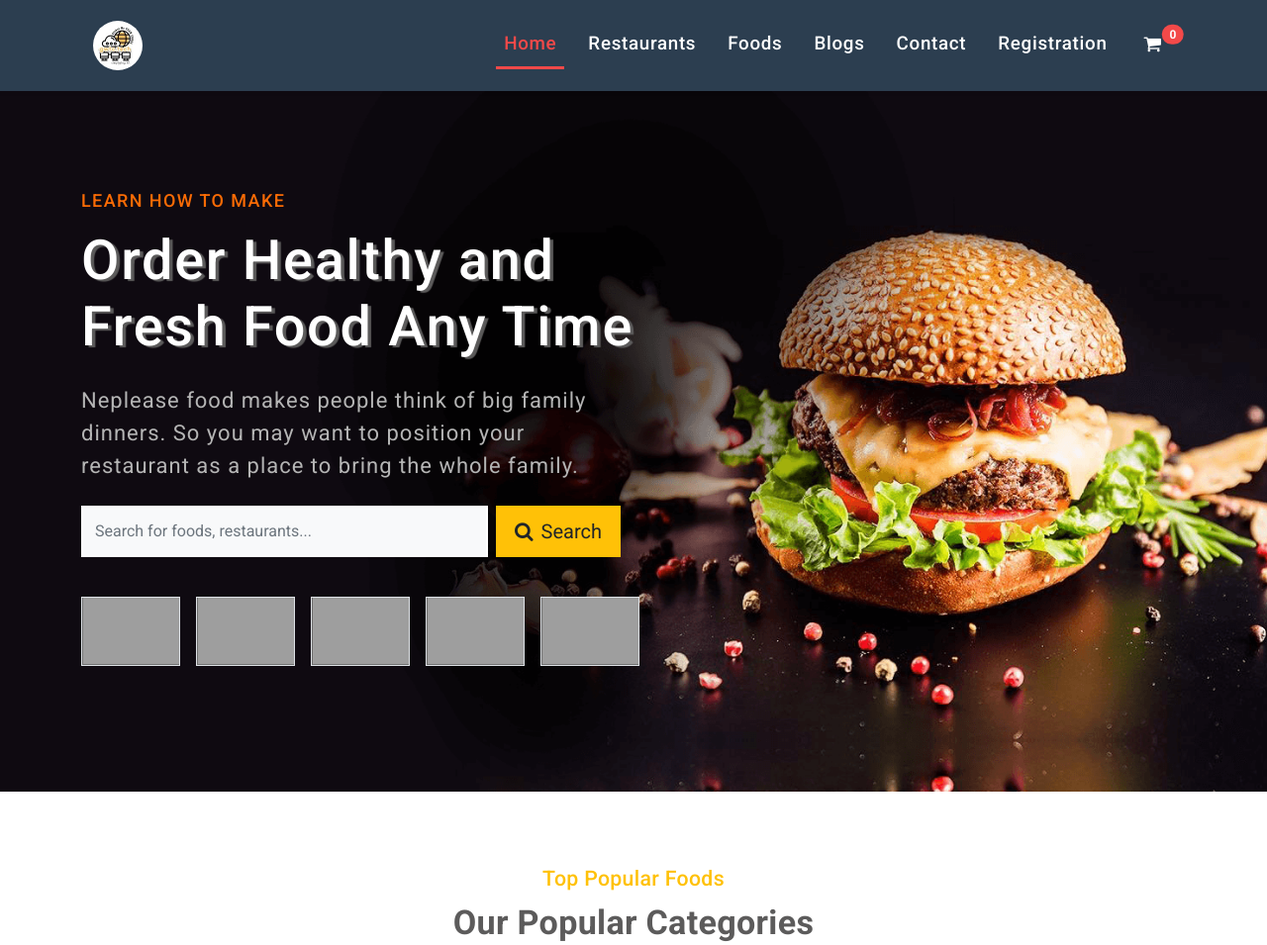
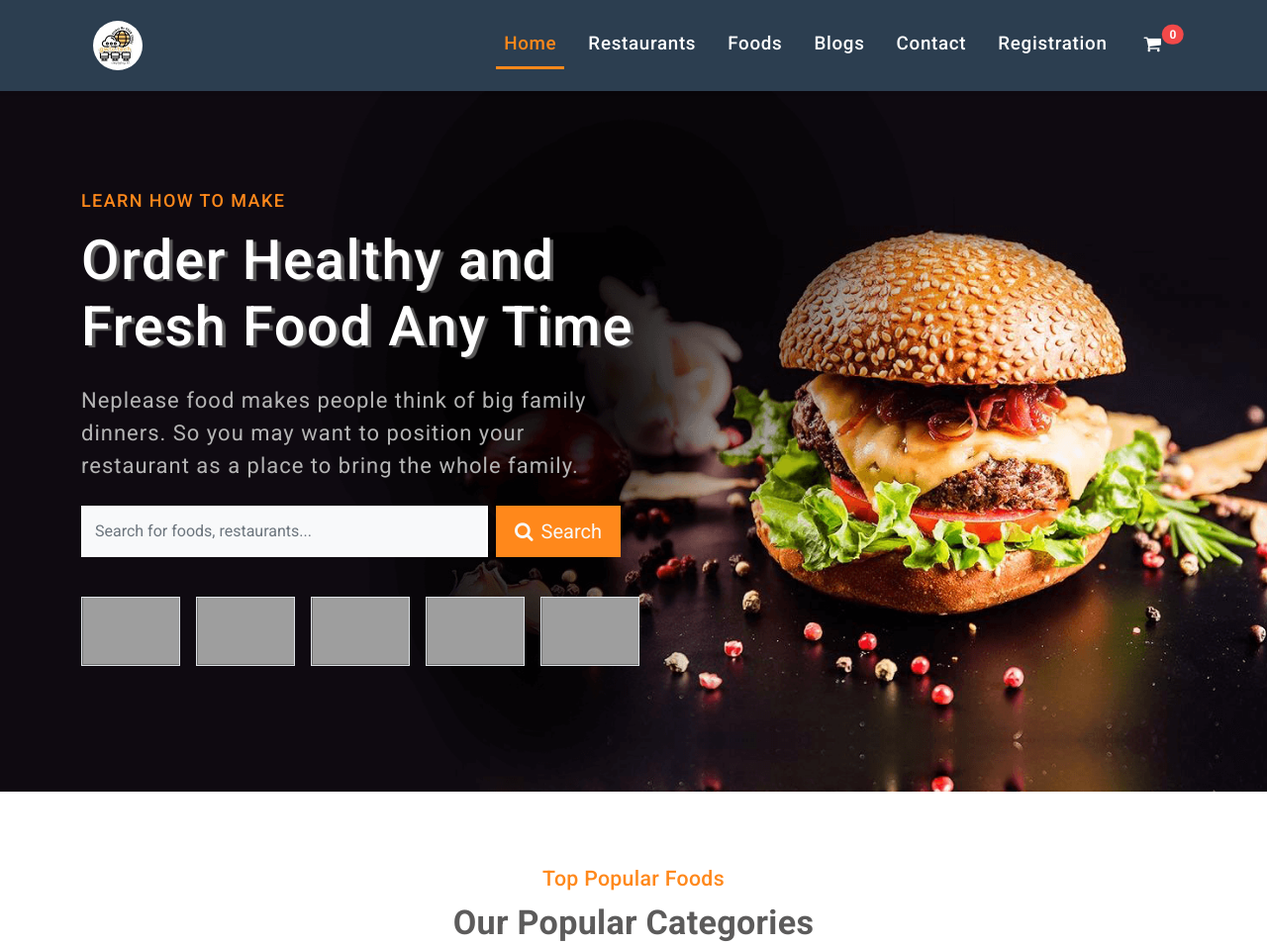
Before and after one commit to gokarna123-goku/multi_vendor_platform, a Django app: page / in a window 1280 px wide. Shown: the top 955 px of the page at 99% size. Run offline with Django 3.2, Linux system fonts and the light colour scheme; data comes from the database, SQL or seed files in the repository; both versions use the stored data as it was after the commit; some libraries are stand-ins or nearby versions; grey boxes are pictures that could not be loaded.

Commit message:
css modified

```diff
--- a/static/css/restaurant.css
+++ b/static/css/restaurant.css
@@ -103,13 +103,13 @@ ul{
 }
 
 .nav-item .active{
-    color: #f34949;
-    border-bottom: 3px solid #f34949;
+    color: #FF881B;
+    border-bottom: 3px solid #FF881B;
     /* width: 75%; */
 }
 
 .nav-item:hover .nav-link{
-    color: #f34949;
+    color: #FF881B;
     /* border-bottom: 3px solid #f34949;
     width: 75%; */
 }
@@ -173,12 +173,17 @@ ul{
 }
 
 .info{
-    color: #fa6b05;
+    color: #FF881B;
     /* color: #cccaca; */
     /* color: #8c8d8f; */
     font-size: 1.125rem;
     text-transform: uppercase;
     letter-spacing: 1.4px;
+}
+
+.search-box{
+    background: #FF881B;
+    border: 2px solid #FF881B;
 }
 
 .main-title{
@@ -214,12 +219,19 @@ ul{
     font-size: 1.333rem;
     font-weight: 500;
     letter-spacing: 0.3px;
+    color: #FF881B;
 }
 
 .big-title{
     font-size: 2.133rem;
     font-weight: 600;
     letter-spacing: 0.3px;
+}
+.text-warning{
+    color: #FF881B !important;
+}
+.underline-for-hr{
+    background: #FF881B;
 }
 
 .category-box{
--- a/templates/homepage/index.html
+++ b/templates/homepage/index.html
@@ -25,8 +25,8 @@
                                 <input type="text" class="form-control bg-transparent py-2 my-1"
                                     placeholder="Search for foods, restaurants...">
                             </div>
-                            <div class="button bg-warning border border-2 border-warning mb-3">
-                                <button class="btn d-flex justify-content-start align-items-center btn-lg">
+                            <div class="button search-box mb-3">
+                                <button class="btn d-flex justify-content-start align-items-center btn-lg text-light">
                                     <i class="fa fa-search me-2"></i>Search
                                 </button>
                             </div>
@@ -76,10 +76,10 @@
 <!-- Popular Foods Categories Section -->
 <div class="container-fluid px-0 mx-0 mb-lg-5 mb-md-1 mb-sm-0 mb-0 py-4">
     <div class="container col-md-11">
-        <p class="text text-center text-warning mini-title mb-2">Top Popular Foods</p>
+        <p class="text text-center mini-title mb-2">Top Popular Foods</p>
         <h4 class="text text-center title big-title">Our Popular Categories</h4>
         <div class="hr-section my-0">
-            <hr class="container col-md-1 py-1 bg-warning mt-1 mb-5 rounded-pill">
+            <hr class="container col-md-1 py-1 underline-for-hr mt-0 mb-5 rounded-pill">
         </div>
         <div class="row">
             <!-- First Food Category -->
```
Also changed, not shown: db.sqlite3, media/foods/20221101134652sandwich-1238615__340.jpg (added), 2 other files.
